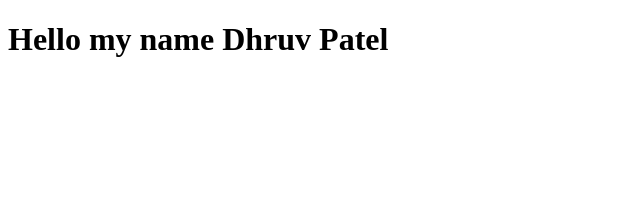
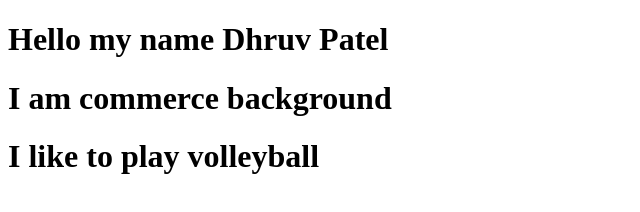
Before and after one commit to DhruvPatel-101005/Revision-lecture, a plain HTML site: page index.html in a window 1280 px wide. Shown: the whole page, without its empty margins (0-640 px from the left). Drawn offline with Linux system fonts and the light colour scheme.

Commit message:
1 commit

```diff
--- a/index.html
+++ b/index.html
@@ -7,5 +7,7 @@
 </head>
 <body>
     <h1>Hello my name Dhruv Patel</h1>
+    <h1>I am commerce background </h1>
+    <h1>I like to play volleyball</h1>
 </body>
 </html>
```
